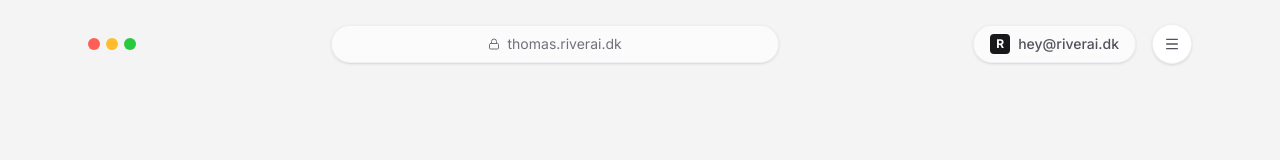
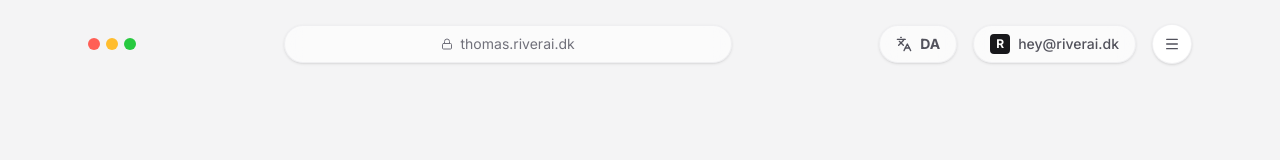
Before and after one commit to support253/My-Portfolio, a Next.js app: page / in a window 1280 px wide. Shown: the top 160 px of the page. Built offline with nearby package versions, Linux system fonts and the light colour scheme.

Commit message:
feat: Implement i18n for portfolio page
Adds internationalization support to the main portfolio page. This includes a translation object for English and Danish, and logic to switch between languages. This change enhances accessibility for a wider audience.

```diff
--- a/app/page.tsx
+++ b/app/page.tsx
@@ -1,8 +1,83 @@
+"use client";
+
 import Image from 'next/image';
 import Link from 'next/link';
-import { ArrowUpRight, CheckCircle2, Globe, Sparkles, PhoneCall, Menu, Lock } from 'lucide-react';
+import { useState, useEffect } from 'react';
+import { ArrowUpRight, CheckCircle2, Globe, Sparkles, PhoneCall, Menu, Lock, Languages } from 'lucide-react';
+
+const translations = {
+  en: {
+    hi: "Hi, I'm",
+    director: "I'm the Director at",
+    openToWork: "Open to work",
+    strategyCall: "No obligation strategy call",
+    subtitle: "Feel free to explore my portfolio and reach out — I'd love to connect!",
+    aboutTitle: "About Me",
+    aboutHeadline: "Danish AI Innovator & Agency Director",
+    aboutP1: "At 17, I co-founded and currently direct RiverAI ApS alongside my parents. Over the past 8 months, I have immersed myself in the rapidly evolving world of Artificial Intelligence, transforming a deep curiosity into a professional agency.",
+    philosophyTitle: "My Core Philosophy",
+    integrityTitle: "Integrity First:",
+    integrityDesc: "Complete transparency with no hidden fees or long-term lock-in contracts.",
+    successTitle: "Client Success:",
+    successDesc: "Dedicated to building solutions that create genuinely happy customers.",
+    impactTitle: "Measurable Impact:",
+    impactDesc: "Focused entirely on delivering real results and generating tangible ROI.",
+    paidClients: "Paid Clients",
+    ecommerce: "E-commerce / Retail",
+    serviceBiz: "Service Business",
+    websiteMvps: "Website MVPs",
+    getMvp: "Get your free MVP"
+  },
+  da: {
+    hi: "Hej, jeg er",
+    director: "Jeg er direktør hos",
+    openToWork: "Åben for arbejde",
+    strategyCall: "Uforpligtende strategisamtale",
+    subtitle: "Gå gerne på opdagelse i min portefølje og kontakt mig — jeg vil elske at snakke!",
+    aboutTitle: "Om Mig",
+    aboutHeadline: "Dansk AI Innovatør & Bureauejer",
+    aboutP1: "Som 17-årig har jeg medstiftet og driver nu RiverAI ApS sammen med mine forældre. Gennem de seneste 8 måneder har jeg fordybet mig i den hurtigt udviklende verden af kunstig intelligens og forvandlet en dyb nysgerrighed til et professionelt bureau.",
+    philosophyTitle: "Min Kernefilosofi",
+    integrityTitle: "Integritet Først:",
+    integrityDesc: "Fuld gennemsigtighed uden skjulte gebyrer eller lange bindingsperioder.",
+    successTitle: "Kundesucces:",
+    successDesc: "Dedikeret til at bygge løsninger, der skaber ægte glade kunder.",
+    impactTitle: "Målbart Impact:",
+    impactDesc: "Fokuseret 100% på at levere rigtige resultater og generere håndgribelig ROI.",
+    paidClients: "Betalende Kunder",
+    ecommerce: "E-handel / Detail",
+    serviceBiz: "Servicevirksomhed",
+    websiteMvps: "Hjemmeside MVPer",
+    getMvp: "Få din gratis MVP"
+  }
+};
 
 export default function Home() {
+  const [lang, setLang] = useState<'en' | 'da'>('en');
+  const [mounted, setMounted] = useState(false);
+
+  useEffect(() => {
+    setMounted(true);
+    const savedLang = localStorage.getItem('preferred-lang');
+    if (savedLang === 'da' || savedLang === 'en') {
+      setLang(savedLang);
+    } else {
+      const browserLang = navigator.language.toLowerCase();
+      if (browserLang.startsWith('da')) {
+        setLang('da');
+      }
+    }
+  }, []);
+
+  const toggleLang = () => {
+    const newLang = lang === 'en' ? 'da' : 'en';
+    setLang(newLang);
+    localStorage.setItem('preferred-lang', newLang);
+  };
+
+  const currentLang = mounted ? lang : 'en';
+  const t = translations[currentLang];
+
   return (
     <div className="min-h-screen bg-[#f4f4f5] text-zinc-900 font-sans selection:bg-orange-200 selection:text-orange-900 pb-24">
       {/* Browser-like Header */}
@@ -23,7 +98,16 @@ export default function Home() {
             </div>
           </div>
 
-          <div className="flex items-center gap-4">
+          <div className="flex items-center gap-2 sm:gap-4">
+            <button
+              onClick={toggleLang}
+              className="flex items-center gap-2 text-sm font-bold text-zinc-600 bg-white/60 backdrop-blur-md border border-zinc-200/50 rounded-full py-2 px-3 sm:px-4 shadow-sm hover:bg-white transition-colors"
+              aria-label="Toggle Language"
+            >
+              <Languages className="w-4 h-4" />
+              <span className="hidden sm:inline">{currentLang === 'en' ? 'DA' : 'EN'}</span>
+              <span className="sm:hidden">{currentLang === 'en' ? 'DA' : 'EN'}</span>
+            </button>
             <div className="hidden sm:flex items-center gap-2 text-sm font-medium text-zinc-600 bg-white/60 backdrop-blur-md border border-zinc-200/50 rounded-full py-2 px-4 shadow-sm">
               <div className="w-5 h-5 rounded bg-zinc-900 text-white flex items-center justify-center text-xs font-bold">R</div>
               hey@riverai.dk
@@ -39,23 +123,23 @@ export default function Home() {
         {/* Hero Section */}
         <section className="py-12 md:py-20 text-center max-w-4xl mx-auto">
           <h1 className="text-5xl sm:text-6xl md:text-7xl lg:text-[80px] font-bold tracking-tight leading-[1.1] mb-6">
-            Hi, I'm <span className="inline-block relative w-[60px] h-[60px] sm:w-[80px] sm:h-[80px] align-middle mx-1 sm:mx-3 rounded-3xl overflow-hidden border-4 border-white shadow-md rotate-[-3deg] hover:rotate-0 transition-transform duration-300"><Image src="https://i.imgur.com/2etTUA8.png" alt="Thomas" fill className="object-cover" unoptimized /></span> Thomas!
+            {t.hi} <span className="inline-block relative w-[60px] h-[60px] sm:w-[80px] sm:h-[80px] align-middle mx-1 sm:mx-3 rounded-3xl overflow-hidden border-4 border-white shadow-md rotate-[-3deg] hover:rotate-0 transition-transform duration-300"><Image src="https://i.imgur.com/dU3OPad.png" alt="Thomas" fill className="object-cover" unoptimized /></span> Thomas!
             <br />
-            <span className="text-zinc-300 font-medium">I'm the Director at</span>
+            <span className="text-zinc-300 font-medium">{t.director}</span>
             <br />
             <span className="text-[#ff6b00]">RiverAI.</span>
             <span className="inline-flex items-center gap-2 px-4 py-2 rounded-full bg-white shadow-sm border border-zinc-100 text-sm font-medium text-zinc-600 align-middle ml-2 sm:ml-6 mb-2 sm:mb-4">
               <span className="w-2 h-2 rounded-full bg-emerald-500 animate-pulse" />
-              Open to work
+              {t.openToWork}
             </span>
           </h1>
 
           <div className="flex flex-col sm:flex-row items-center justify-center gap-6 mt-16">
             <a href="mailto:hey@riverai.dk" className="px-8 py-4 rounded-full bg-zinc-900 text-white font-medium hover:bg-zinc-800 transition-colors flex items-center gap-2 shadow-lg shadow-zinc-900/20 hover:scale-105 active:scale-95 duration-200">
-              No obligation strategy call
+              {t.strategyCall}
             </a>
             <p className="text-zinc-600 max-w-xs text-center sm:text-left text-sm leading-relaxed font-medium">
-              Feel free to explore my portfolio and reach out — I'd love to connect!
+              {t.subtitle}
             </p>
           </div>
         </section>
@@ -68,30 +152,30 @@ export default function Home() {
             <div>
               <div className="inline-flex items-center gap-2 px-4 py-2 rounded-full bg-zinc-50 border border-zinc-100 text-xs font-semibold text-zinc-600 mb-8 uppercase tracking-wider">
                 <Sparkles className="w-3.5 h-3.5" />
-                About Me
+                {t.aboutTitle}
               </div>
-              <h2 className="text-3xl font-bold mb-6 tracking-tight">Danish AI Innovator & Agency Director</h2>
+              <h2 className="text-3xl font-bold mb-6 tracking-tight">{t.aboutHeadline}</h2>
               <div className="space-y-5 text-zinc-600 leading-relaxed font-medium">
                 <p>
-                  At 17, I co-founded and currently direct RiverAI ApS alongside my parents. Over the past 8 months, I have immersed myself in the rapidly evolving world of Artificial Intelligence, transforming a deep curiosity into a professional agency.
+                  {t.aboutP1}
                 </p>
                 <div className="bg-zinc-50 p-5 rounded-2xl border border-zinc-100 mt-4">
                   <h3 className="text-zinc-900 font-bold mb-3 flex items-center gap-2">
                     <div className="w-1.5 h-1.5 rounded-full bg-[#ff6b00]" />
-                    My Core Philosophy
+                    {t.philosophyTitle}
                   </h3>
                   <ul className="space-y-2 text-sm text-zinc-600">
                     <li className="flex items-start gap-2">
                       <CheckCircle2 className="w-4 h-4 text-emerald-500 mt-0.5 shrink-0" />
-                      <span><strong>Integrity First:</strong> Complete transparency with no hidden fees or long-term lock-in contracts.</span>
+                      <span><strong>{t.integrityTitle}</strong> {t.integrityDesc}</span>
                     </li>
                     <li className="flex items-start gap-2">
                       <CheckCircle2 className="w-4 h-4 text-emerald-500 mt-0.5 shrink-0" />
-                      <span><strong>Client Success:</strong> Dedicated to building solutions that create genuinely happy customers.</span>
+                      <span><strong>{t.successTitle}</strong> {t.successDesc}</span>
                     </li>
                     <li className="flex items-start gap-2">
                       <CheckCircle2 className="w-4 h-4 text-emerald-500 mt-0.5 shrink-0" />
-                      <span><strong>Measurable Impact:</strong> Focused entirely on delivering real results and generating tangible ROI.</span>
+                      <span><strong>{t.impactTitle}</strong> {t.impactDesc}</span>
                     </li>
                   </ul>
                 </div>
@@ -111,7 +195,7 @@ export default function Home() {
           <div className="md:col-span-5 bg-white rounded-[2.5rem] p-8 sm:p-10 shadow-sm border border-zinc-100 flex flex-col group hover:shadow-md transition-shadow duration-300">
             <div className="inline-flex items-center gap-2 px-4 py-2 rounded-full bg-zinc-50 border border-zinc-100 text-xs font-semibold text-zinc-600 mb-8 self-start uppercase tracking-wider">
               <CheckCircle2 className="w-3.5 h-3.5" />
-              Paid Clients
+              {t.paidClients}
             </div>
             <div className="flex-1 flex flex-col gap-4 justify-center">
               <a href="https://www.antikguldsmeden.dk" target="_blank" rel="noreferrer" className="group/item block p-5 rounded-3xl bg-zinc-50 hover:bg-[#ff6b00]/5 transition-colors border border-zinc-100 hover:border-[#ff6b00]/20">
@@ -124,7 +208,7 @@ export default function Home() {
                     <ArrowUpRight className="w-4 h-4 text-zinc-400 group-hover/item:text-[#ff6b00]" />
                   </div>
                 </div>
-                <div className="text-sm font-medium text-zinc-500 mt-1">E-commerce / Retail</div>
+                <div className="text-sm font-medium text-zinc-500 mt-1">{t.ecommerce}</div>
               </a>
               <a href="https://doctorislanddetail.lovable.app" target="_blank" rel="noreferrer" className="group/item block p-5 rounded-3xl bg-zinc-50 hover:bg-[#ff6b00]/5 transition-colors border border-zinc-100 hover:border-[#ff6b00]/20">
                 <div className="relative w-full aspect-[16/10] rounded-2xl overflow-hidden mb-4 border border-zinc-200/50 bg-zinc-200/50">
@@ -136,7 +220,7 @@ export default function Home() {
                     <ArrowUpRight className="w-4 h-4 text-zinc-400 group-hover/item:text-[#ff6b00]" />
                   </div>
                 </div>
-                <div className="text-sm font-medium text-zinc-500 mt-1">Service Business</div>
+                <div className="text-sm font-medium text-zinc-500 mt-1">{t.serviceBiz}</div>
               </a>
             </div>
           </div>
@@ -146,10 +230,10 @@ export default function Home() {
             <div className="flex flex-col sm:flex-row sm:items-center justify-between gap-4 mb-10">
               <div className="inline-flex items-center gap-2 px-4 py-2 rounded-full bg-zinc-50 border border-zinc-100 text-xs font-semibold text-zinc-600 uppercase tracking-wider">
                 <Globe className="w-3.5 h-3.5" />
-                Website MVPs
+                {t.websiteMvps}
               </div>
               <a href="mailto:hey@riverai.dk" className="text-sm font-bold text-[#ff6b00] hover:text-[#e66000] transition-colors flex items-center gap-1 bg-[#ff6b00]/10 px-5 py-2.5 rounded-full hover:bg-[#ff6b00]/20">
-                Get your free MVP <ArrowUpRight className="w-4 h-4" />
+                {t.getMvp} <ArrowUpRight className="w-4 h-4" />
               </a>
             </div>
 
```
